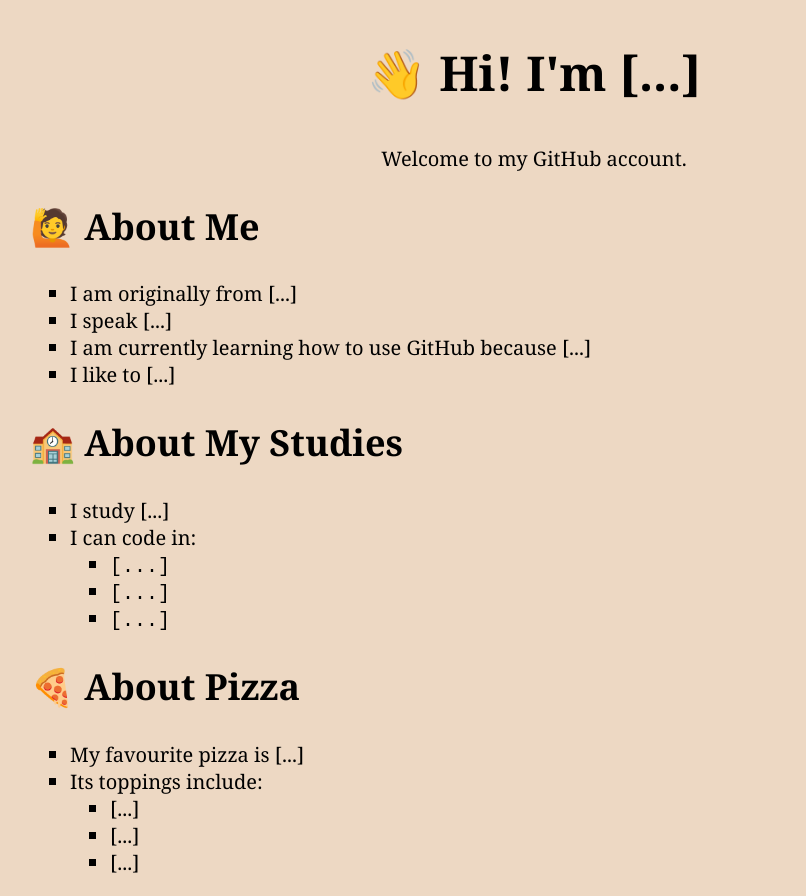
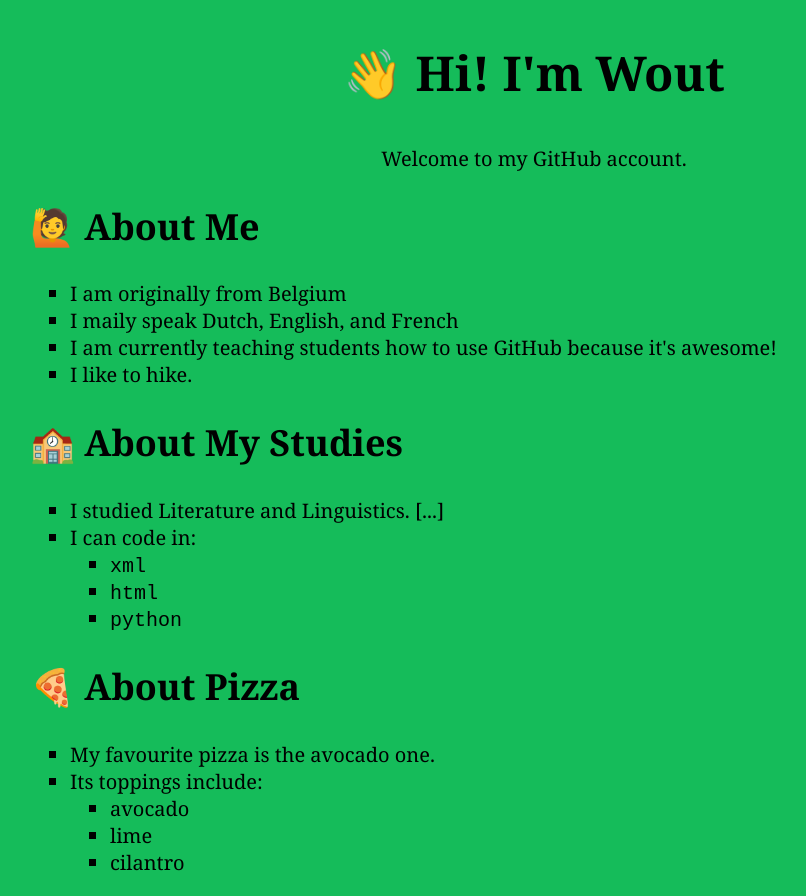
Before and after one commit to SSLIS/gh-pages-about-me, a plain HTML site: page index.html in a window 1280 px wide. Shown: the whole page, without its empty margins (106-912 px from the left). Drawn offline with Linux system fonts and the light colour scheme.

Commit message:
filled in the blanks and made it green

```diff
--- a/css/style.css
+++ b/css/style.css
@@ -1,7 +1,7 @@
 /* Feel free to change me and make me your own! */
 
 body {
-  background-color: #edd8c3;
+  background-color: #15bc5a;
   font-family: Georgia, serif;
 }
 
--- a/index.html
+++ b/index.html
@@ -7,7 +7,7 @@
     </head>
     <body>
         <article>
-        <h1>&#128075; Hi! I'm [...]</h1>
+        <h1>&#128075; Hi! I'm Wout</h1>
         <p>
             Welcome to my GitHub account.
         </p>
@@ -15,21 +15,21 @@
         <article>
         <h2>&#128587; About Me</h2>
         <ul>
-            <li>I am originally from [...]</li>
-            <li>I speak [...]</li>
-            <li>I am currently learning how to use GitHub because [...]</li>
-            <li>I like to [...]</li>
+            <li>I am originally from Belgium</li>
+            <li>I maily speak Dutch, English, and French</li>
+            <li>I am currently teaching students how to use GitHub because it's awesome!</li>
+            <li>I like to hike.</li>
         </ul>
         </article>
         <article>
         <h2>&#127979; About My Studies </h2>
         <ul>
-            <li>I study [...]</li>
+            <li>I studied Literature and Linguistics. [...]</li>
             <li>I can code in:
                 <ul>
-                    <li><code>[...]</code></li>
-                    <li><code>[...]</code></li>
-                    <li><code>[...]</code></li>
+                    <li><code>xml</code></li>
+                    <li><code>html</code></li>
+                    <li><code>python</code></li>
                 </ul>
             </li>
         </ul>
@@ -37,12 +37,12 @@
         <article>
         <h2>&#127829; About Pizza</h2>
         <ul>
-            <li>My favourite pizza is [...]</li>
+            <li>My favourite pizza is the avocado one.</li>
             <li>Its toppings include:
                 <ul>
-                    <li>[...]</li>
-                    <li>[...]</li>
-                    <li>[...]</li>
+                    <li>avocado</li>
+                    <li>lime</li>
+                    <li>cilantro</li>
                 </ul>
             </li>
         </ul>
```
